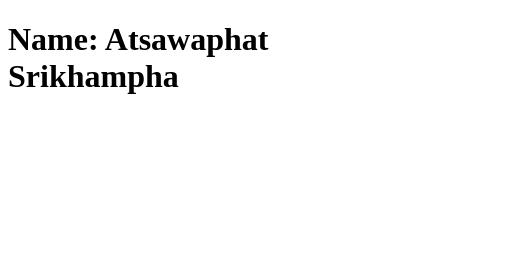
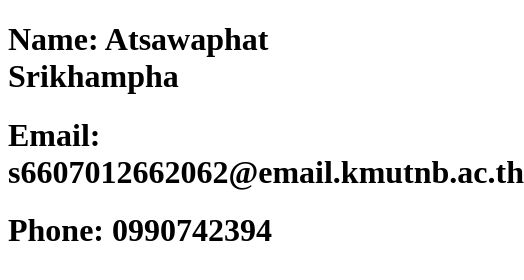
Before and after one commit to SigmaSeskel/ATS_Branch-switch, a plain HTML site: page Website-Project/index.html in a window 390 px wide. Shown: the whole page, 524 px wide, since content can reach past the window. Drawn offline with Linux system fonts and the light colour scheme.

Commit message:
Add Phone

```diff
--- a/Website-Project/index.html
+++ b/Website-Project/index.html
@@ -7,5 +7,7 @@
 </head>
 <body>
     <h1>Name: Atsawaphat Srikhampha</h1>
+    <h1>Email: s6607012662062@email.kmutnb.ac.th</h1>
+    <h1>Phone: 0990742394 </h1>
 </body>
 </html>
```
